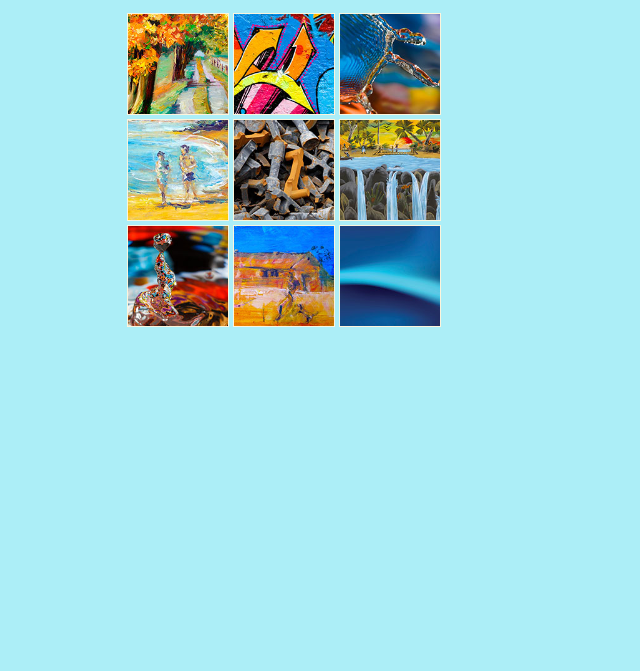
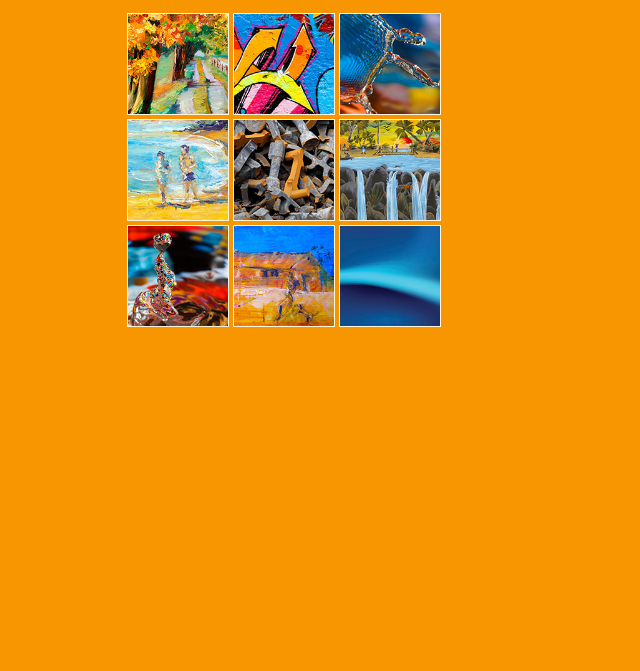
Before and after one commit to josefcode/Art-Preview, a plain HTML site: page index.html in a window 1280 px wide. Shown: the part 129-800 px from the top of the page, without its empty margins (313-953 px from the left). Drawn offline with Linux system fonts and the light colour scheme.

Commit message:
Add files via upload

```diff
--- a/style.css
+++ b/style.css
@@ -1,5 +1,5 @@
 body {
-  background: #aceef7;
+  background: #f89602;
   font-family: "Merriweather";
   color: #41403e;
 }
```
